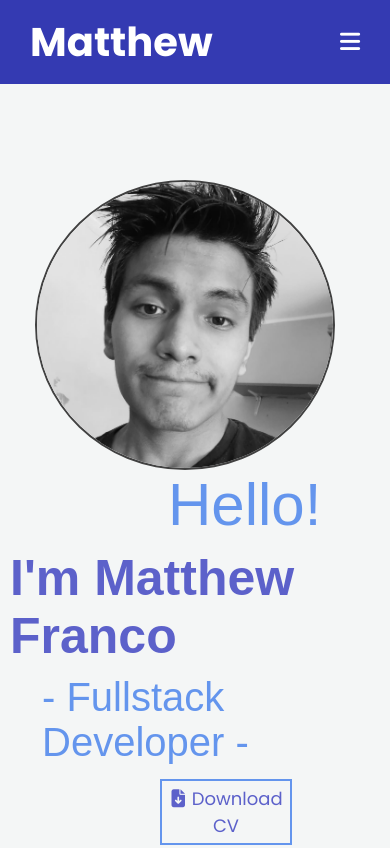
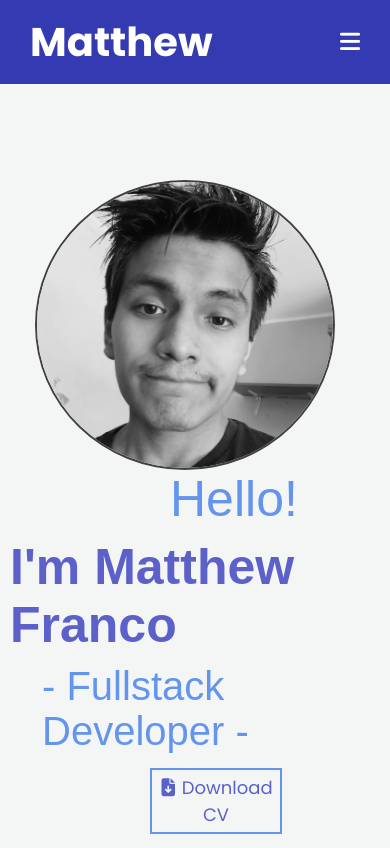
Before and after one commit to MatthewFY13/matthewfy, a plain HTML site: page index.html in a window 390 px wide. Shown: the top 848 px of the page. Drawn offline with nearby package versions, Linux system fonts and the light colour scheme.

Commit message:
actualización

```diff
--- a/style.css
+++ b/style.css
@@ -580,8 +580,8 @@ footer p{
         margin-left:30px;
     }
     .inicio .inicio-content .texto1{
-        font-size: 60px;
-        margin-left: 138px;
+        font-size: 50px;
+        margin-left: 140px;
     }
     .inicio .inicio-content .texto2{
         font-size: 50px;
@@ -593,7 +593,7 @@ footer p{
     }
     .inicio .boton{
         width: 40%;
-        margin-left: 130px;
+        margin-left: 120px;
     }
     .skill{
         width: 100%;
```
